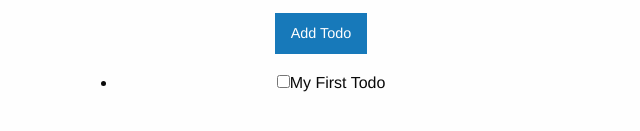
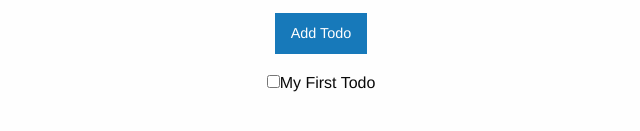
Before and after one commit to jrbrayjr2006/react-todos, a React (Vite) app: page / in a window 1280 px wide. Shown: the part 443-574 px from the top of the page, without its empty margins (319-959 px from the left). Built offline with nearby package versions, Linux system fonts and the light colour scheme.

Commit message:
remove bullets from list

```diff
--- a/src/components/Todos.tsx
+++ b/src/components/Todos.tsx
@@ -25,9 +25,9 @@ export default function Todos() {
             <h2>Todos</h2>
             <MakeTodo customOnClick={handleClick} />
             <br />
-            <ul>
+            <ul className='list-group no-bullet'>
                 {todoList.map(todo =>
-                    <li key={todo.id}><Todo todoText={todo.title}/></li>
+                    <li key={todo.id} className='list-group-item'><Todo todoText={todo.title}/></li>
                 )}
             </ul>
         </section>
```
